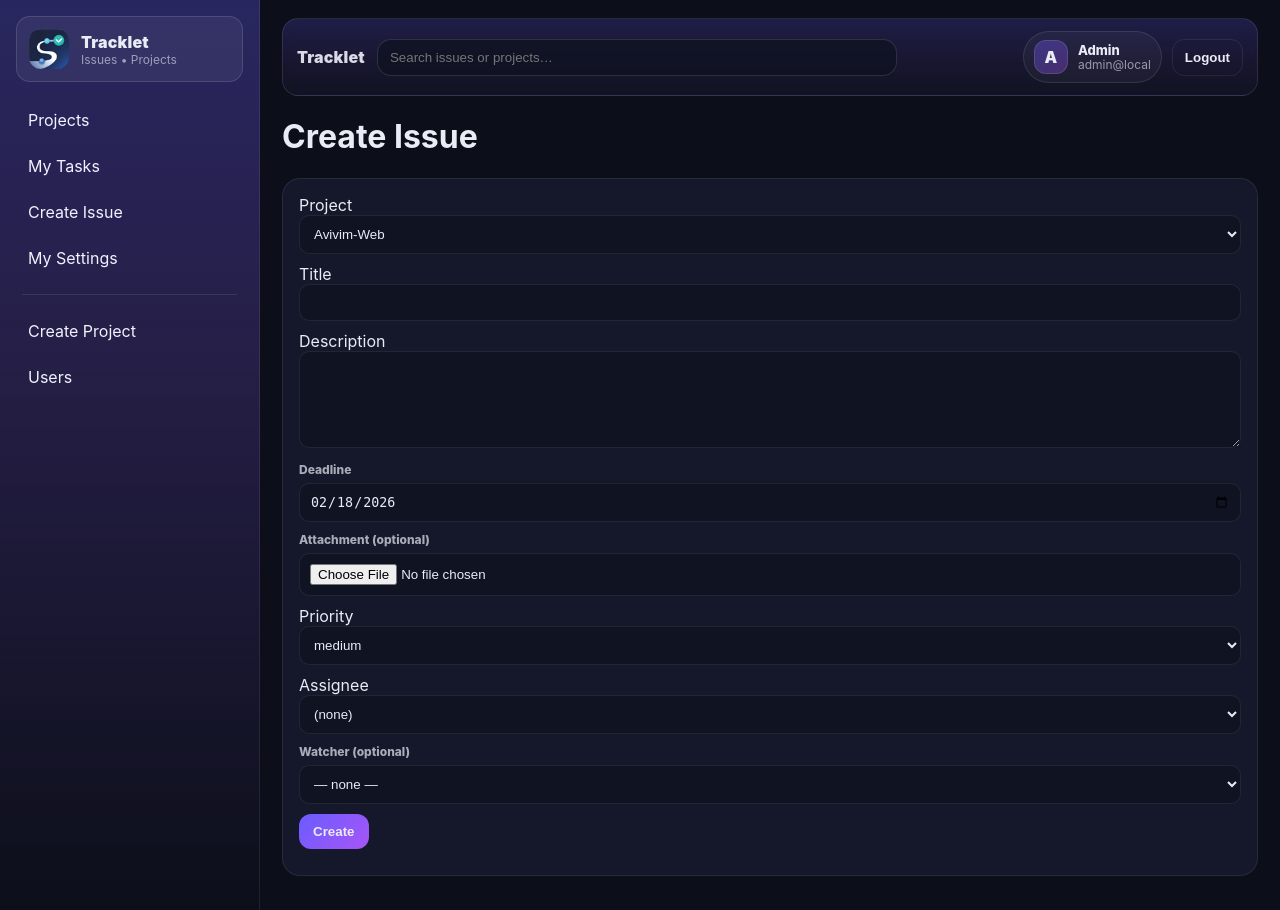
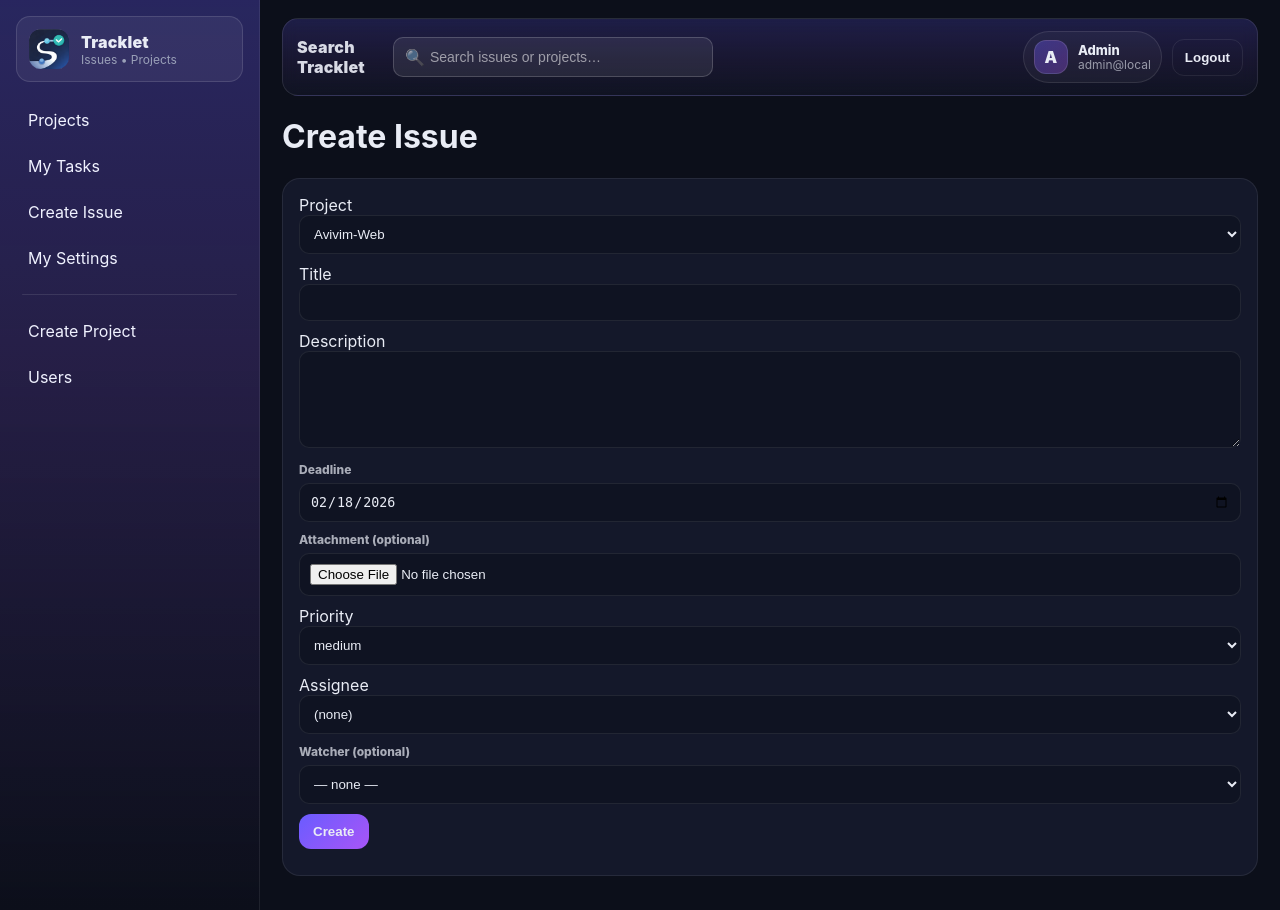
Before and after one commit to jimmyadda/Tracklet, a Flask app: page /issues/new in a window 1280 px wide. Run offline with Flask 3, Linux system fonts and the light colour scheme; a user stored in the database is signed in; data comes from the database, SQL or seed files in the repository.

Commit message:
file download,search bar,added date to isseu list,close issue

```diff
--- a/app.py
+++ b/app.py
@@ -6,11 +6,12 @@ import shutil
 import sqlite3
 import uuid
 
-from flask import Flask, render_template, request, redirect, send_from_directory, url_for, flash, abort
+from flask import Flask, render_template, request, redirect, send_from_directory, url_for, flash, abort,send_file
 from flask_login import LoginManager, login_user, logout_user, login_required, current_user, UserMixin
 from werkzeug.security import check_password_hash, generate_password_hash
 from flask import send_from_directory
-from werkzeug.utils import secure_filename
+from werkzeug.utils import secure_filename,safe_join
+import mimetypes
 from config import settings
 from TrackletDB import (
     add_issue_file, add_role, deactivate_project, delete_project_hard, delete_role, delete_user_cascade, ensure_default_roles, get_issue_file, get_issue_notify_recipient, get_my_tasks_history, get_project_name, init_db, bootstrap_if_empty,
@@ -267,13 +268,31 @@ def file_download(file_id: int):
 
     issue_id = int(row["issue_id"])
     directory = _issue_dir(issue_id)
+    stored_name = row["stored_name"]
+    original_name = row["original_name"] or stored_name
 
-    return send_from_directory(
-        directory,
-        row["stored_name"],
+    # Build full path safely
+    full_path = directory / stored_name
+    if not full_path.exists():
+        abort(404)
+
+    # Pick best mimetype:
+    mime = (row.get("mime_type") or "").strip()
+    if not mime:
+        mime = mimetypes.guess_type(original_name)[0] or "application/octet-stream"
+
+    resp = send_file(
+        full_path,
+        mimetype=mime,
         as_attachment=True,
-        download_name=row["original_name"],
+        download_name=original_name,
+        conditional=True,
     )
+
+    # Extra hardening: some clients behave better with explicit disposition
+    resp.headers["Content-Disposition"] = f'attachment; filename="{original_name}"'
+
+    return resp
 
 # -------------------------------------------------
 # Projects
@@ -475,21 +494,50 @@ def issue_add_comment(issue_id: int):
 @app.post("/issues/<int:issue_id>/close")
 @login_required
 def issue_close(issue_id: int):
-    row = db_read_one("SELECT assignee_id, status FROM issues WHERE id=?", (issue_id,))
-    if not row:
+    issue = get_issue_view(issue_id)
+    if not issue:
         abort(404)
 
-    if row["status"] == "closed":
+    if issue["status"] == "closed":
         return redirect(url_for("issue_view", issue_id=issue_id))
 
-    if row["assignee_id"] != int(current_user.id) and not is_admin():
+    # Only assignee or admin can close
+    if issue["assignee_id"] != int(current_user.id) and not is_admin():
         abort(403)
 
-    close_issue(issue_id)
-    _notify_single_watcher_status(issue_id, "issue_closed")
+    # 1) DB close
+    set_issue_status(issue_id, "closed")
     log_issue_event(issue_id, int(current_user.id), "issue_closed")
+
+    issue_url = f"{request.url_root.rstrip('/')}{url_for('issue_view', issue_id=issue_id)}"
+
+    # 2) Notify assignee (if exists, and it's not the actor)
+    # If assignee closes it themselves -> no need to email them.
+    assignee_id = issue["assignee_id"]
+    if assignee_id and mail_is_configured() and int(assignee_id) != int(current_user.id):
+        assignee = get_user_by_id(int(assignee_id))
+        if assignee:
+            try:
+                send_issue_status_changed(
+                    to=assignee["email"],
+                    recipient_name=assignee["name"],
+                    issue_id=int(issue["id"]),
+                    title=issue["title"],
+                    actor_name=current_user.name,
+                    new_status="closed",
+                    note_text="",          # no notes here
+                    issue_url=issue_url,
+                )
+                log_issue_event(issue_id, int(current_user.id), "status_email_sent", meta_json="closed")
+            except MailerError as e:
+                flash(f"Issue closed, email failed: {e}", "error")
+
+    # 3) Notify single watcher (no notes)
+    _notify_single_watcher_status(issue_id, "closed")
+
     flash("Issue closed", "success")
     return redirect(url_for("issue_view", issue_id=issue_id))
+
 
 @app.post("/issues/<int:issue_id>/remind")
 @login_required
--- a/static/app.css
+++ b/static/app.css
@@ -992,3 +992,64 @@ input, textarea, select{
 {
   margin-bottom: 10px;
 }
+
+
+/* =========================================================
+   Search Bar in Layout
+========================================================= */
+
+.topbar-search {
+  margin-left: 16px;
+}
+
+.topbar-search .search-input {
+  width: 320px;
+  height: 40px;
+
+  padding: 0 14px;
+  font-size: 14px;
+
+  color: #eaeaf0;
+  background: rgba(255, 255, 255, 0.08);
+
+  border: 1px solid rgba(255, 255, 255, 0.18);
+  border-radius: 10px;
+
+  outline: none;
+  transition: all 0.2s ease;
+}
+
+/* Placeholder clarity */
+.topbar-search .search-input::placeholder {
+  color: rgba(255, 255, 255, 0.55);
+}
+
+/* Hover = slightly clearer */
+.topbar-search .search-input:hover {
+  background: rgba(255, 255, 255, 0.12);
+}
+
+/* Focus = clear visual cue */
+.topbar-search .search-input:focus {
+  background: rgba(255, 255, 255, 0.16);
+  border-color: #9b8cff;            /* Tracklet purple */
+  box-shadow: 0 0 0 3px rgba(155, 140, 255, 0.25);
+}
+
+.topbar-search.with-icon {
+  position: relative;
+}
+
+.topbar-search.with-icon::before {
+  content: "🔍";
+  position: absolute;
+  left: 12px;
+  top: 50%;
+  transform: translateY(-50%);
+  opacity: 0.6;
+  pointer-events: none;
+}
+
+.topbar-search.with-icon .search-input {
+  padding-left: 36px;
+}
--- a/templates/layout.html
+++ b/templates/layout.html
@@ -39,11 +39,15 @@
  <!-- Topbar -->
 <div class="topbar">
   <div class="topbar-left">
-    <div class="app-title">Tracklet</div>
-
-    <form class="topbar-search" method="get" action="{{ url_for('search') }}">
-      <input name="q" placeholder="Search issues or projects…" value="{{ request.args.get('q','') }}">
-    </form>
+    <div class="app-title">Search <br> Tracklet</div>
+        <form class="topbar-search with-icon" method="get" action="{{ url_for('search') }}">
+          <input
+            class="search-input"
+            name="q"
+            placeholder="Search issues or projects…"
+            value="{{ request.args.get('q','') }}"
+          >
+        </form>
   </div>
 
   {% if current_user.is_authenticated %}
--- a/templates/my_tasks.html
+++ b/templates/my_tasks.html
@@ -26,6 +26,7 @@
             <th>Title</th>
             <th style="width:180px;">Project</th>
             <th style="width:140px;">Status</th>
+            <th style="width:140px;">Opened at</th>
             <th style="width:140px;">Priority</th>
             <th style="width:120px;"></th>
           </tr>
@@ -36,6 +37,7 @@
             <td class="mono">#{{ i.id }}</td>
             <td class="cell-strong">{{ i.title }}</td>
             <td class="muted">{{ i.project_name }}</td>
+            <td class="muted">{{ (i.updated_at or "")[:19] }}</td>
             <td><span class="pill">{{ i.status }}</span></td>
             <td><span class="pill pri-{{ i.priority }}">{{ i.priority }}</span></td>
             <td style="text-align:right;">
```
Also changed, not shown: 2 other files.
